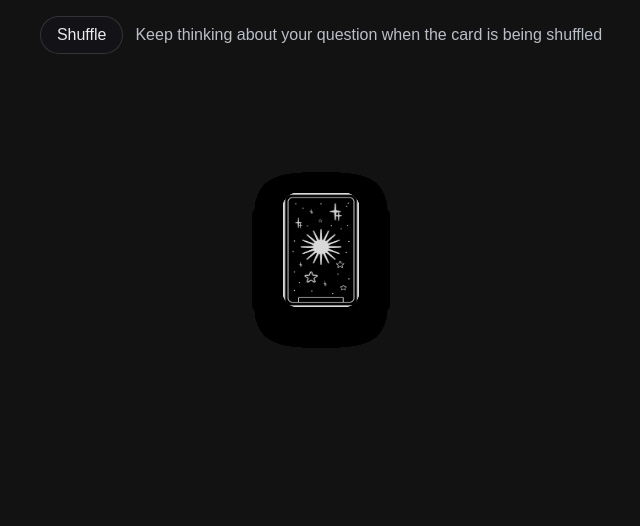
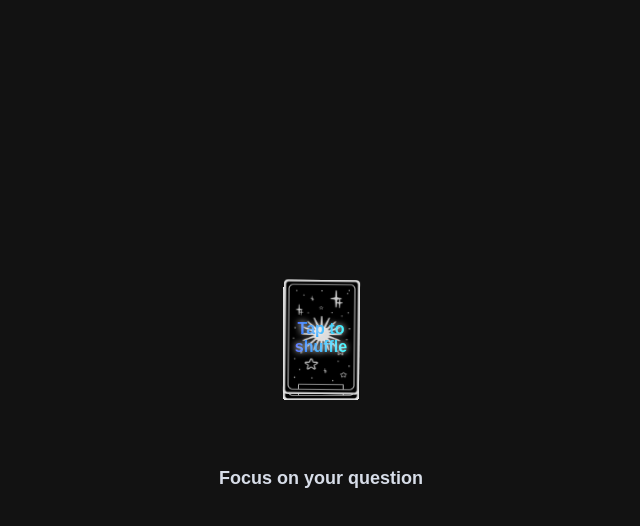
Before and after one commit to anduscheung/tarot-cards-picking, a React (Vite) app: page /let-me-pick in a window 1280 px wide. Shown: the top 526 px of the page, without its empty margins (319-959 px from the left). Built offline with nearby package versions, Linux system fonts and the light colour scheme.

Commit message:
feat: pick my own backup

```diff
--- a/src/features/PickMyOwn/PickMyOwn.module.scss
+++ b/src/features/PickMyOwn/PickMyOwn.module.scss
@@ -1,78 +1,40 @@
-:root {
-  /* Shadows tuned for black background */
-  --elev-1: 0 10px 26px rgba(0, 0, 0, 0.55), 0 0 0 1px rgba(255, 255, 255, 0.06) inset;
-  --elev-2: 0 18px 40px rgba(0, 0, 0, 0.62), 0 0 0 1px rgba(255, 255, 255, 0.08) inset;
-  --elev-3: 0 28px 64px rgba(0, 0, 0, 0.7), 0 0 0 1px rgba(255, 255, 255, 0.1) inset;
-}
-
 *,
 *::before,
 *::after {
   box-sizing: border-box;
 }
 
-button {
-  border: 0;
-  background: transparent;
-  color: inherit;
-  font: inherit;
-  padding: 0;
-  margin: 0;
-  cursor: pointer;
+.container {
+  color: #d7dde8;
+  display: flex;
+  flex-direction: column;
+  justify-items: center;
+  align-items: center;
+  position: relative;
 }
 
-/* Stage */
-.container {
-  min-height: 100dvh;
-  color: #d7dde8;
-  display: grid;
-  grid-template-rows: auto 1fr auto;
-  justify-items: center;
-  padding: 16px 0 24px;
-}
-
-/* Controls */
-.controls {
-  display: flex;
-  gap: 12px;
-  align-items: center;
-}
-.toggle {
-  border: 1px solid rgba(255, 255, 255, 0.14);
-  background: #121217;
-  color: #eaeaea;
-  padding: 0.55rem 1rem;
-  border-radius: 999px;
-  &:hover {
-    border-color: rgba(255, 255, 255, 0.28);
-  }
-}
-.disabled {
-  opacity: 0.6;
-  cursor: default;
-}
 .hint {
-  opacity: 0.85;
+  position: absolute;
+  top: 60%;
+  left: 50%;
+  transform: translate(-50%, -50%);
+  font-size: clamp(14px, 2vw, 18px);
 }
 
 /* Fan area */
 .fan {
   position: relative;
-  width: 100%;
-  height: var(--fan-h, 420px);
+  width: 80vw;
+  height: 60vh;
   overflow: visible;
   perspective: 1000px;
 
   display: flex;
-  justify-content: center; /* bottom-center by default */
-  align-items: flex-end;
+  justify-content: center;
+  align-items: center;
 }
-
-/* idle / shuffle: anchor truly centered */
 .idle,
-.shuffle,
-.spread,
-.stack {
+.shuffle {
   display: block;
   .anchor {
     position: absolute;
@@ -85,7 +47,32 @@ button {
   }
 }
 
-/* weave / triple / stack / spread: anchor bottom-center */
+.stack {
+  display: block;
+  .anchor {
+    position: absolute;
+    top: 30%; /* same as your .spread anchor */
+    left: 50%;
+    transform: translate(-50%, -50%);
+  }
+  .card {
+    transform: rotate(var(--left-angle)); /* same rotation/pivot as leftmost spread card */
+  }
+}
+
+.spread {
+  display: block;
+  .anchor {
+    position: absolute;
+    top: 30%;
+    left: 50%;
+    transform: translate(-50%, -50%);
+  }
+  .card {
+    transform: rotate(0deg);
+  }
+}
+
 .weave,
 .triple {
   .anchor {
@@ -96,7 +83,6 @@ button {
   }
 }
 
-/* anchor + slot */
 .anchor {
   position: relative;
   width: 0;
@@ -115,14 +101,13 @@ button {
   bottom: 0;
   width: var(--card-w);
   height: var(--card-h);
-  border-radius: 14px;
+  border-radius: 4px;
   overflow: hidden;
 
   transform-origin: 50% calc(100% + var(--pivot, 260px));
   transform: rotate(0deg);
   transition: transform 560ms cubic-bezier(0.2, 0.7, 0.2, 1), box-shadow 240ms ease,
     filter 240ms ease;
-  box-shadow: var(--elev-1);
 
   img {
     width: 100%;
@@ -130,6 +115,160 @@ button {
     display: block;
     border-radius: inherit;
     pointer-events: none;
+  }
+}
+
+/* ---------- ATTENTION FOR TOP CARD (idle) ---------- */
+
+/* Respect prefers-reduced-motion */
+@media (prefers-reduced-motion: reduce) {
+  .attention,
+  .starterHint {
+    animation: none !important;
+    transition: none !important;
+  }
+}
+
+button {
+  border: 0;
+  padding: 0;
+  margin: 0;
+}
+
+/* Click-to-start overlay aligned with deck footprint */
+.starterOverlay {
+  position: absolute;
+  bottom: 0;
+  left: calc(var(--card-w) * -0.5); /* align to deck */
+  width: var(--card-w);
+  height: var(--card-h);
+  border-radius: 14px;
+  background: transparent;
+  z-index: 3;
+  display: grid;
+  place-items: center center; /* place hint near baseline */
+  cursor: pointer;
+  outline: none;
+}
+
+.starterHint {
+  margin-bottom: 10px;
+  padding: 6px 10px;
+  border-radius: 999px;
+  font-size: 16px;
+  font-weight: bold;
+  z-index: 4;
+  background: linear-gradient(
+    270deg,
+    #ff00ff,
+    #ff0000,
+    #ff7a00,
+    #ffee00,
+    #00ff00,
+    #00ffff,
+    #0066ff,
+    #ff00ff
+  );
+  background-size: 400% 400%;
+  -webkit-background-clip: text;
+  background-clip: text;
+  color: transparent;
+  text-shadow: 0 0 6px #fff;
+  /* Animate the rainbow sweep */
+  animation: rainbowFlow 5s linear infinite;
+}
+
+@keyframes rainbowFlow {
+  0% {
+    background-position: 0% 50%;
+  }
+  100% {
+    background-position: 100% 50%;
+  }
+}
+
+/* Attention styling applied to the top card while idle */
+.attention {
+  /* subtle idle tilt + float */
+  animation: idleNudge 2200ms ease-in-out infinite;
+  transform-origin: 50% 90%;
+  position: relative;
+
+  /* soft pulse halo behind the card */
+  &::before {
+    content: "";
+    position: absolute;
+    inset: -8px;
+    border-radius: 14px;
+    background: radial-gradient(
+      ellipse at center,
+      rgba(255, 255, 255, 0.18),
+      rgba(255, 255, 255, 0) 60%
+    );
+    filter: blur(4px);
+    animation: pulse 1800ms ease-out infinite;
+    z-index: -1;
+  }
+
+  /* gentle sheen passing diagonally over the card */
+  &::after {
+    content: "";
+    position: absolute;
+    inset: 0;
+    border-radius: inherit;
+    background: linear-gradient(
+      135deg,
+      rgba(255, 255, 255, 0) 35%,
+      rgba(255, 255, 255, 0.18) 50%,
+      rgba(255, 255, 255, 0) 65%
+    );
+    transform: translateX(-120%);
+    animation: sheen 2600ms ease-in-out infinite 400ms;
+    pointer-events: none;
+  }
+}
+
+@keyframes idleNudge {
+  0% {
+    transform: rotate(-0.6deg) translateY(0);
+  }
+  50% {
+    transform: rotate(0.6deg) translateY(-2px);
+  }
+  100% {
+    transform: rotate(-0.6deg) translateY(0);
+  }
+}
+
+@keyframes pulse {
+  0% {
+    opacity: 0;
+    transform: scale(0.96);
+  }
+  30% {
+    opacity: 0.5;
+    transform: scale(1);
+  }
+  100% {
+    opacity: 0;
+    transform: scale(1.06);
+  }
+}
+
+@keyframes sheen {
+  0% {
+    transform: translateX(-120%) rotate(0.001deg);
+    opacity: 0;
+  }
+  35% {
+    opacity: 0.6;
+  }
+  65% {
+    opacity: 0.6;
+  }
+  100% {
+    transform: translateX(120%) rotate(0.001deg);
+    opacity: 0;
   }
 }
 
@@ -142,20 +281,16 @@ button {
 @keyframes chaos {
   0% {
     transform: translate(0, 0) rotate(0deg);
-    box-shadow: var(--elev-1);
   }
   35% {
     transform: translate(var(--cx), var(--cy)) rotate(var(--crot));
-    box-shadow: var(--elev-3);
   }
   70% {
     transform: translate(calc(var(--cx) * -0.6), calc(var(--cy) * -0.6))
       rotate(calc(var(--crot) * -0.45));
-    box-shadow: var(--elev-2);
   }
   100% {
     transform: translate(0, 0) rotate(0deg);
-    box-shadow: var(--elev-1);
   }
 }
 
@@ -168,23 +303,18 @@ button {
 @keyframes weaveUpDown {
   0% {
     transform: rotate(0deg);
-    box-shadow: var(--elev-1);
   }
   20% {
     transform: translateY(calc((var(--pile) - 0.5) * -2 * var(--amp))) rotate(0deg);
-    box-shadow: var(--elev-2);
   }
   50% {
     transform: translateY(0) rotate(0deg);
-    box-shadow: var(--elev-1);
   }
   75% {
     transform: translateY(calc((var(--pile) - 0.5) * 2 * var(--amp))) rotate(0deg);
-    box-shadow: var(--elev-2);
   }
   100% {
     transform: rotate(0deg);
-    box-shadow: var(--elev-1);
   }
 }
 
@@ -201,18 +331,15 @@ button {
 
   --j: var(--stackJitter, 0px);
 
-  /* NEW: ensure left+middle (tri0/tri1) are above right (tri2) during triple */
-  /* big group weights + per-card index as tiny tiebreaker */
+  /* ensure left+middle (tri0/tri1) are above right (tri2) during triple */
   z-index: calc(var(--isTri0) * 3000 + var(--isTri1) * 2000 + var(--isTri2) * 1000 + var(--i));
 
   animation: tripleStacks var(--triple-dur) cubic-bezier(0.2, 0.7, 0.2, 1) var(--delay) both;
 }
 
-/* tripleStacks unchanged except we already have translateZ on left+middle at the end */
 @keyframes tripleStacks {
   0% {
     transform: rotate(0deg) translateZ(0);
-    box-shadow: var(--elev-1);
   }
 
   /* PHASE A — show 3 piles longer (until 35%) */
@@ -225,7 +352,6 @@ button {
       )
       translateY(calc((var(--isTri0) * -1 + var(--isTri1) * -0.5) * var(--liftY) - var(--j)))
       rotate(0deg) translateZ(0);
-    box-shadow: var(--elev-2);
   }
 
   /* PHASE B — middle → left (35–65%) */
@@ -235,7 +361,6 @@ button {
       )
       translateY(calc((var(--isTri1)) * -1 * var(--liftY) - var(--j)))
       rotate(calc(var(--isTri1) * -4deg)) translateZ(calc(var(--isTri1) * var(--zLift)));
-    box-shadow: var(--elev-3);
   }
 
   /* PHASE C — (left+middle) → right, ABOVE right pile */
@@ -244,7 +369,6 @@ button {
       translateY(calc((var(--isTri0) + var(--isTri1)) * -0.6 * var(--liftY) - var(--j)))
       rotate(calc((var(--isTri0) + var(--isTri1)) * -3deg))
       translateZ(calc((var(--isTri0) + var(--isTri1)) * var(--zLift)));
-    box-shadow: var(--elev-3);
   }
 }
 
@@ -263,8 +387,7 @@ button {
   &:focus-visible {
     outline: none;
     transform: rotate(var(--angle)) translateY(-14px);
-    box-shadow: var(--elev-2);
-    z-index: 6;
+    cursor: pointer;
   }
 }
 
@@ -278,6 +401,13 @@ button {
 .isPicked {
   opacity: 0.45;
   filter: saturate(0.75);
+}
+
+.result {
+  position: absolute;
+  bottom: 0;
+  left: 50%;
+  transform: translate(-50%, 0);
 }
 
 /* Tip */
@@ -335,7 +465,7 @@ button {
   transform-style: preserve-3d;
   transition: transform 560ms cubic-bezier(0.22, 0.7, 0.22, 1);
   border-radius: inherit;
-  box-shadow: var(--elev-1);
+  // box-shadow: var(--elev-1);
 }
 .back,
 .front {
--- a/src/features/PickMyOwn/PickMyOwn.tsx
+++ b/src/features/PickMyOwn/PickMyOwn.tsx
@@ -1,4 +1,4 @@
-import React, { useEffect, useMemo, useState } from "react";
+import React, { useMemo, useState, useEffect } from "react";
 import styles from "./PickMyOwn.module.scss";
 import backImg from "/src/assets/cardBack.png";
 import { CARD_MEANINGS } from "../../constants/card.constants";
@@ -119,9 +119,6 @@ export default function PickMyOwn() {
     []
   );
 
-  /** Weave passes count (3–5) */
-  const [weavePasses, setWeavePasses] = useState<number>(3);
-
   /** Triple cut indices (computed before triple) */
   const [cutA, setCutA] = useState<number | null>(null);
   const [cutB, setCutB] = useState<number | null>(null);
@@ -132,9 +129,8 @@ export default function PickMyOwn() {
     setOpen(false);
     setDrawn([]);
     setFlipped(new Set());
-    setWeavePasses(
-      Math.floor(Math.random() * (WEAVE_PASSES_MAX - WEAVE_PASSES_MIN + 1)) + WEAVE_PASSES_MIN
-    );
+    const passes =
+      Math.floor(Math.random() * (WEAVE_PASSES_MAX - WEAVE_PASSES_MIN + 1)) + WEAVE_PASSES_MIN;
 
     setPhase("shuffle"); // free chaos in the center
 
@@ -144,7 +140,7 @@ export default function PickMyOwn() {
       let pass = 1;
 
       const runNext = () => {
-        if (pass >= weavePasses) {
+        if (pass >= passes) {
           // prepare center-biased triple cuts, then go triple immediately (no visual pause)
           const a = centeredCutIndex(COUNT, 0.24);
           let b = centeredCutIndex(COUNT, 0.24);
@@ -193,11 +189,14 @@ export default function PickMyOwn() {
     "--card-w": `${cardW}px`,
     "--card-h": `${cardH}px`,
   };
+
+  const leftAngleDeg = -totalAngleDeg / 2;
   const fanVars: CSSVars = {
     "--pivot": `${R}px`,
     "--fan-h": `${cardH + (R - R * Math.cos(thetaRad / 2)) + 80}px`,
     "--weave-dur": `${WEAVE_MS}ms`,
     "--triple-dur": `${TRIPLE_MS}ms`,
+    "--left-angle": `${leftAngleDeg}deg`,
   };
 
   /** Per-index helpers */
@@ -205,34 +204,7 @@ export default function PickMyOwn() {
 
   return (
     <div className={styles.container} style={rootVars}>
-      {/* Controls */}
-      <div className={styles.controls}>
-        {phase === "idle" ? (
-          <button className={styles.toggle} onClick={startShuffle}>
-            Shuffle
-          </button>
-        ) : phase === "spread" ? (
-          <button
-            className={styles.toggle}
-            onClick={() => {
-              setPhase("idle");
-              setOpen(false);
-              setDrawn([]);
-              setFlipped(new Set());
-            }}
-          >
-            Reset
-          </button>
-        ) : (
-          <button className={`${styles.toggle} ${styles.disabled}`} disabled>
-            Shuffling…
-          </button>
-        )}
-        <div className={styles.hint}>
-          Keep thinking about your question when the card is being shuffled
-        </div>
-      </div>
-
+      {phase !== "spread" && <h5 className={styles.hint}>Focus on your question</h5>}
       {/* Fan stage with phase class */}
       <div
         className={`${styles.fan} ${open ? styles.isOpen : ""} ${styles[phase]}`}
@@ -240,6 +212,18 @@ export default function PickMyOwn() {
         role="list"
       >
         <div className={styles.anchor}>
+          {/* Starter overlay: visible only while idle, sized to the deck footprint */}
+          {phase === "idle" && (
+            <button
+              type="button"
+              className={styles.starterOverlay}
+              onClick={startShuffle}
+              aria-label="Click the deck to start shuffling"
+            >
+              <span className={styles.starterHint}>Tap to shuffle</span>
+            </button>
+          )}
+
           {backs.map((src, i) => {
             const t = COUNT > 1 ? i / (COUNT - 1) : 0.5;
             const angle = -totalAngleDeg / 2 + totalAngleDeg * t;
@@ -273,14 +257,19 @@ export default function PickMyOwn() {
             };
 
             const picked = drawn.includes(i);
+            const isTopCardAttention = phase === "idle" && i === COUNT - 1;
 
             return (
               <div key={i} className={styles.slot}>
                 <button
                   type="button"
-                  className={`${styles.card} ${picked ? styles.isPicked : ""}`}
+                  className={[
+                    styles.card,
+                    picked ? styles.isPicked : "",
+                    isTopCardAttention ? styles.attention : "",
+                  ].join(" ")}
                   style={vars}
-                  onClick={() => onCardClick(i)}
+                  onClick={() => (phase === "spread" ? onCardClick(i) : undefined)}
                   aria-disabled={
                     phase === "spread" && !picked && drawn.length < 3 ? "false" : "true"
                   }
@@ -292,10 +281,10 @@ export default function PickMyOwn() {
           })}
         </div>
       </div>
-
+      <div className={styles.result}>
         {/* Tip while spread and not full */}
         {phase === "spread" && drawn.length < 3 && (
-        <div className={styles.tip}>請選擇 3 張牌（已選 {drawn.length}/3）</div>
+          <div className={styles.tip}>Pick 3 cards (selected {drawn.length}/3)</div>
         )}
 
         {/* Tray with 3D flip */}
@@ -350,5 +339,6 @@ export default function PickMyOwn() {
           </div>
         )}
       </div>
+    </div>
   );
 }
```
Lines whose indentation alone changed are shown as unchanged.
